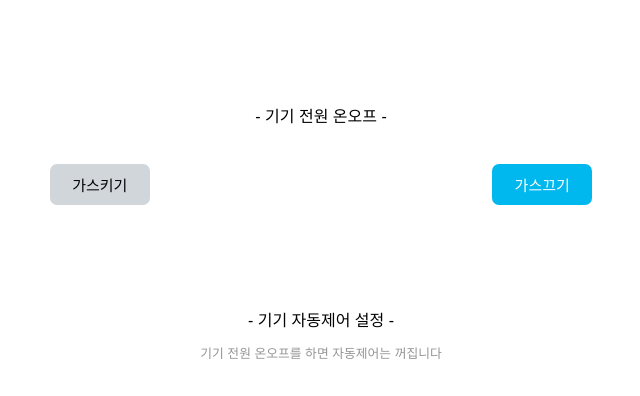
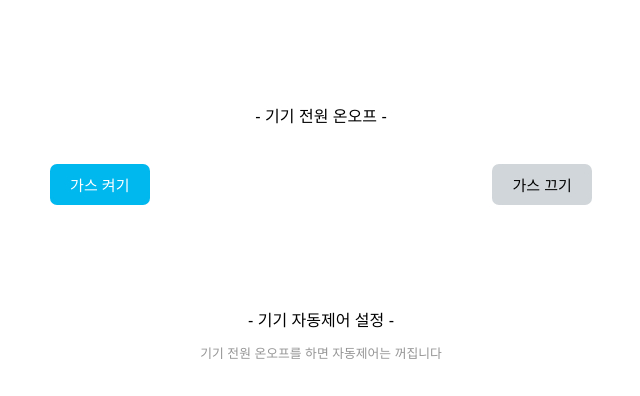
Before and after one commit to sungjiwoon/totalSomcare, a Django app: page /gas/1/ in a window 1280 px wide. Shown: the part 928-1324 px from the top of the page, without its empty margins (319-959 px from the left). Run offline with Django 3.2, Linux system fonts and the light colour scheme; tables that the repository leaves empty hold one stand-in row (values such as "Sample post"); parts of the project's set-up code (start-up, migrations or seed data) failed here and were passed over; some web fonts are replaced.

Commit message:
1008 상세페이지 수정 몇차일까

```diff
--- a/djangowork/mtsite/smarthome/templates/smarthome/gas.html
+++ b/djangowork/mtsite/smarthome/templates/smarthome/gas.html
@@ -34,13 +34,13 @@
             var on = document.getElementById("on");
             var off = document.getElementById("off");
 
-            if (situation == 1) {
+            if (situation == 0) {
                 on.style.backgroundColor = '#d1d6da';
                 off.style.backgroundColor = '#00b7ee';
                 off.style.color = 'white';
             }
 
-            if (situation == 0) {
+            if (situation > 0) {
                 off.style.backgroundColor = '#d1d6da';
                 on.style.backgroundColor = '#00b7ee';
                 on.style.color = 'white';
@@ -298,9 +298,13 @@
 
         <div class="onoff_table">
             <div class="onoff_tr" id="onoff_div">
-                <input type="hidden" name="rain_is_auto" value="0"/>
-                <div class="onoff_td"><button id="on" class="onoff_btn" type="submit" name="gas_condition" value="1" >가스키기</button></div>
-                <div class="onoff_td"><button id="off" class="onoff_btn" type="submit" name="gas_condition" value="0" >가스끄기</button></div>
+                <input type="hidden" name="gas_is_auto" value="0"/>
+
+                <div class="onoff_td"><button id="on" class="onoff_btn" type="submit" name="gas_condition" value="1" >가스 켜기</button></div>
+
+                <div class="onoff_td"><button id="off" class="onoff_btn" type="submit" name="gas_condition" value="0" >가스 끄기</button></div>
+
+
 
             </div>
         </div>
@@ -315,10 +319,10 @@
 
         <div class="auto" id="auto_div">
             {% if gas.is_auto == -1 or gas.is_auto == 0 %}
-            <div><button id="is_auto" type="submit" class="is_auto_btn" name="rain_is_auto" value="1" >자동 제어 켜기</button></div>
+            <div><button id="is_auto" type="submit" class="is_auto_btn" name="gas_is_auto" value="1" >자동 제어 켜기</button></div>
             {% endif %}
             {% if gas.is_auto == 1 %}
-            <div><button id="is_auto" type="submit" class="is_auto_btn" name="rain_is_auto" value="-1" >자동 제어 끄기</button></div>
+            <div><button id="is_auto" type="submit" class="is_auto_btn" name="gas_is_auto" value="-1" >자동 제어 끄기</button></div>
             {% endif %}
         </div>
     </div>
--- a/djangowork/mtsite/smarthome/views.py
+++ b/djangowork/mtsite/smarthome/views.py
@@ -89,7 +89,8 @@ def index(request) :
             Rainsensorinfo.objects.create(
                 user = rain_row.user,
                 situation = rain_condition_recv,
-                is_auto = rain_is_auto_recv
+                is_auto = rain_is_auto_recv,
+                rain_value = rain_row.motion_value
             )
             rain_row = Rainsensorinfo.objects.filter(user = rain_row.user).last()
 
@@ -97,7 +98,9 @@ def index(request) :
             Motionsensorinfo.objects.create(
                 user = motion_row.user,
                 situation = motion_condition_recv,
-                is_auto = motion_is_auto_recv
+                is_auto = motion_is_auto_recv,
+                motion_value = motion_row.motion_value
+
             )
             motion_row = Motionsensorinfo.objects.filter(user = motion_row.user).last()
 
```
Also changed, not shown: djangowork/mtsite/smarthome/templates/smarthome/main.html (+7 -6 lines).
